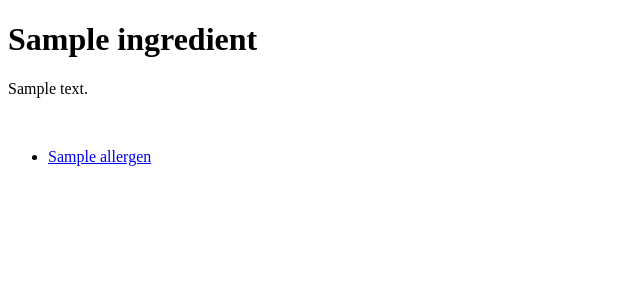
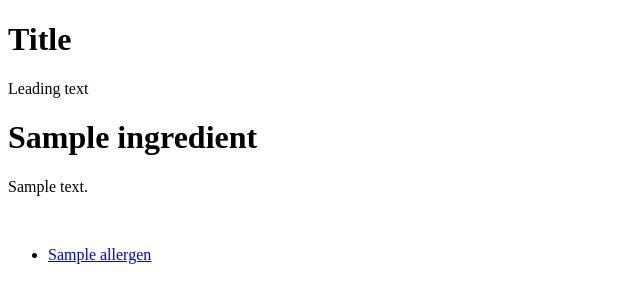
Before and after one commit to essoplerck/dietr, a Python web app: template dietr/templates/ingredient/view.html in a window 1280 px wide. Shown: the top 303 px of the page, without its empty margins (0-640 px from the left). Run offline with Jinja, Linux system fonts and the light colour scheme; the template is opened without the code that fills it: most values are stand-ins (such as "Sample title", 1, 10 or a date in 2020).

Commit message:
Update base layout

```diff
--- a/dietr/templates/layout.html
+++ b/dietr/templates/layout.html
@@ -25,7 +25,20 @@
 </head>
 
 <body>
-  {% block content %}{% endblock %}
+  <aside></aside>
+
+  <header>
+    <nav></nav>
+
+    <h1>Title</h1>
+    <p class="description">Leading text</p>
+  </header>
+
+  <main>
+    {% block content %}{% endblock %}
+  </main>
+
+  <footer></footer>
 
   <script async src="/static/scripts/script.js"></script>
 </body>
```
